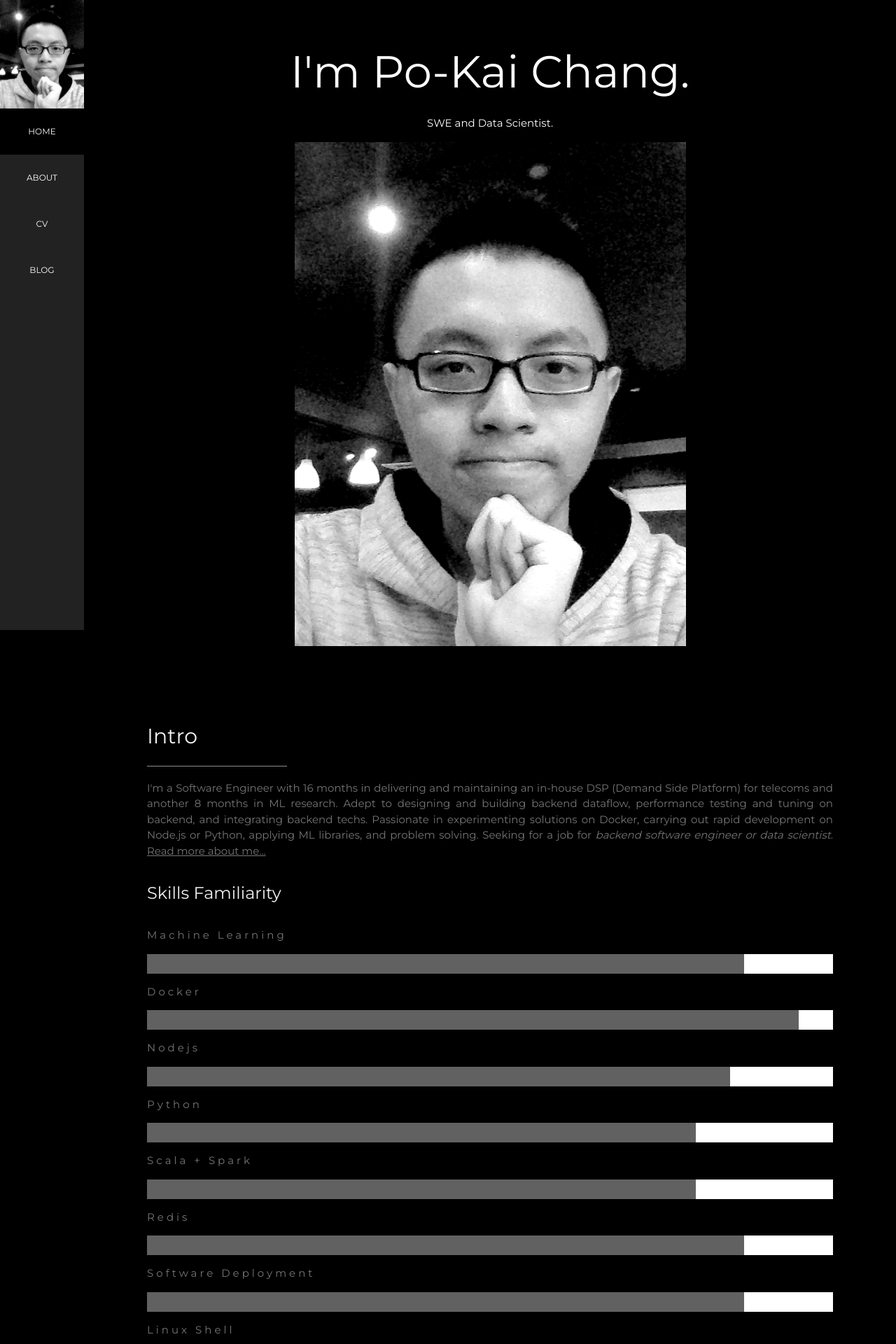
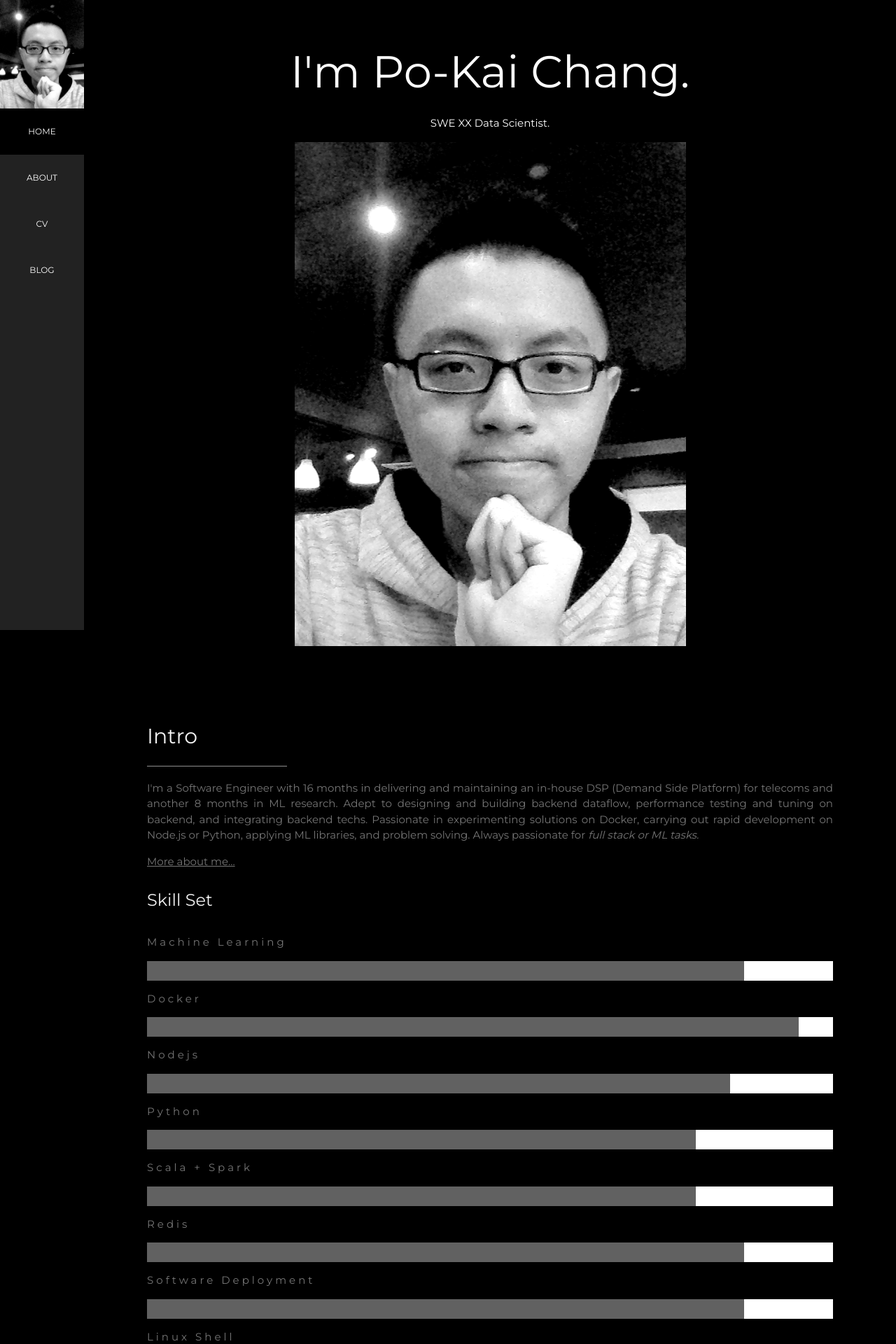
Before and after one commit to LplusKira/LplusKira.github.io, a Jekyll site: the page built from index.html, in a window 1280 px wide. Shown: the top 1920 px of the page at 70% size. Built offline with Jekyll 4.4.1, drawn with Linux system fonts in a browser that asks for light colours.

Commit message:
modify home page's layout

```diff
--- a/_layouts/default.html
+++ b/_layouts/default.html
@@ -1,173 +1,166 @@
 <!DOCTYPE html>
 
-<!-- This page's original prototype is this one: https://www.w3schools.com/w3css/tryit.asp?filename=tryw3css_templates_dark_portfolio&stacked=h
-- It's free to use
-- I'm more than thankful for the original author's sharing
-- 感恩dada 讚嘆dada -->
+<!--Original prototype: https://www.w3schools.com/w3css/tryit.asp?filename=tryw3css_templates_dark_portfolio&stacked=h
+- Free to use
+- Thankful for the original author's sharing
+-->
 
-<!-- Content table:
-- Dress up
-- WT??2
+<!--Body:
 - Non-small-screens Navbar
 - Small-screens Navbar
-- Small-screens Navbar
-- Page Content
- - Header/Home
- - About Section
- - CV Section
- - BLOG Section
+- Main
+== Introduction
+== About Division
+== Footer Division
 -->
 
-
 <html>
+  <head>
     <title>{{ page.title }}</title>
     <meta charset="UTF-8">
-<!-- special gift to mobile -->
+    <!--For small screen dev-->
     <meta name="viewport" content="width=device-width, initial-scale=1">
 
-
-<!-- Dress up
-- Seems like "including libraries" to me -->
     <link rel="stylesheet" href="https://www.w3schools.com/w3css/4/w3.css">
     <link rel="stylesheet" href="https://fonts.googleapis.com/css?family=Montserrat">
     <link rel="stylesheet" href="https://cdnjs.cloudflare.com/ajax/libs/font-awesome/4.7.0/css/font-awesome.min.css">
 
+    <style>
+      body, h1, h2, h3, h4, h5, h6 {
+        font-family: "Montserrat", sans-serif;
+      }
 
-<!-- WT??2
-- Seems like "defining styles" to me-->
-<style>
-body, h1,h2,h3,h4,h5,h6 {font-family: "Montserrat", sans-serif}
-.w3-row-padding img {margin-bottom: 12px}
+      .w3-row-padding img {
+        margin-bottom: 12px;
+      }
+
       /* Set the width of the sidebar to 120px */
-.w3-sidebar {width: 120px;background: #222;}
-/* Add a left margin to the "page content" that matches the width of the sidebar (120px) */
-#main {margin-left: 120px}
-/* Remove margins from "page content" on small screens */
-@media only screen and (max-width: 600px) {#main {margin-left: 0}}
+      .w3-sidebar {
+        width: 120px;
+        background: #222;
+      }
+
+      /* Add a left margin to main that matches the width of the sidebar (120px) */
+      main {
+        margin-left: 120px
+      }
+
+
+      /* Style bars in skillSet */
+      .skillSet .w3-dark-grey {
+        height: 28px;
+      }
+
+      /* Remove margins from main on small screens */
+      @media only screen and (max-width: 600px) {
+        main {
+          margin-left: 0;
+        }
+      }
     </style>
+  </head>
 
 
   <body class="w3-black">
-<!-- Non-small-screens Navbar:
-- Sidebar
-- Hidden on small screens -->
+    <!--Non-small-screens Navbar-->
     <nav class="w3-sidebar w3-bar-block w3-small w3-hide-small w3-center">
       <!-- Avatar image in top left corner -->
-  <img src="/images/hanhanMan2.png" style="width:100%">
-  <a href="#" class="w3-bar-item w3-button w3-padding-large w3-black">
-    <!-- <i class="fa fa-home w3-xxlarge"></i> -->
-    <i class="TODO class"></i>
-    <p>HOME</p>
-  </a>
-  <a href="#about" class="w3-bar-item w3-button w3-padding-large w3-hover-black">
-    <!-- i class="fa fa-user w3-xxlarge"></i> -->
-    <i class="TODO class"></i>
-    <p>ABOUT</p>
-  </a>
-  <a href="/cv" class="w3-bar-item w3-button w3-padding-large w3-hover-black">
-    <i class="TODO class"></i>
-    <p>CV</p>
-  </a>
-  <a href="/blog" class="w3-bar-item w3-button w3-padding-large w3-hover-black">
-    <i class="TODO class"></i>
-    <p>BLOG</p>
-  </a>
+      <img src="/images/hanhanMan2.png" style="width: 100%" alt="Its sad that you cant see my handsome selfie">
+      <a href="#" class="w3-bar-item w3-button w3-padding-large w3-black"><p>HOME</p></a>
+      <a href="#about" class="w3-bar-item w3-button w3-padding-large w3-hover-black"><p>ABOUT</p></a>
+      <a href="/cv" class="w3-bar-item w3-button w3-padding-large w3-hover-black"><p>CV</p></a>
+      <a href="/blog" class="w3-bar-item w3-button w3-padding-large w3-hover-black"><p>BLOG</p></a>
     </nav>
 
-
-<!-- Small-screens Navbar:
-- Hidden on medium and large screens
-- Show up on, say my cell's chrome -->
-<div class="w3-top w3-hide-large w3-hide-medium" id="myNavbar">
+    <!--Small-screens Navbar-->
+    <nav class="w3-top w3-hide-large w3-hide-medium">
       <div class="w3-bar w3-black w3-opacity w3-hover-opacity-off w3-center w3-small">
         <a href="#" class="w3-bar-item w3-button" style="width:25% !important">HOME</a>
         <a href="#about" class="w3-bar-item w3-button" style="width:25% !important">ABOUT</a>
         <a href="/cv" class="w3-bar-item w3-button" style="width:25% !important">CV</a>
         <a href="/blog" class="w3-bar-item w3-button" style="width:25% !important">BLOG</a>
       </div>
-</div>
+    </nav>
 
-
-<!-- Page Content -->
-<div class="w3-padding-large" id="main">
-  <!-- Header/Home -->
+    <!--Main-->
+    <main class="w3-padding-large">
+      <!--Introduction-->
       <header class="w3-container w3-padding-32 w3-center w3-black" id="home">
         <h1 class="w3-jumbo"><span class="w3-hide-small">I'm</span> Po-Kai Chang.</h1>
-    <p>SWE and Data Scientist.</p>
-    <img src="/images/hanhanMan2.png" alt="boy" class="w3-image" max-width="50%" height="auto">
+        <p>SWE XX Data Scientist.</p>
+    	<img src="/images/hanhanMan2.png" class="w3-image" max-width="50%" height="auto" alt="Its sad that you cant see my handsome selfie">
       </header>
 
-  <!-- About Section -->
+      <!--About Division-->
       <div class="w3-content w3-justify w3-text-grey w3-padding-64" id="about">
         <h2 class="w3-text-light-grey">Intro</h2>
         <hr style="width:200px" class="w3-opacity">
-    <p>
-      I'm a Software Engineer with 16 months in delivering and maintaining an in-house DSP (Demand Side Platform) for telecoms and another 8 months in ML research. Adept to designing and building backend dataflow, performance testing and tuning on backend, and integrating backend techs. Passionate in experimenting solutions on Docker, carrying out rapid development on Node.js or Python, applying ML libraries, and problem solving. Seeking for a job for
-      <em> backend software engineer or data scientist</em>.
-      <a href="/cv">Read more about me...</a>
+        <p>I'm a Software Engineer with 16 months in delivering and maintaining an in-house DSP (Demand Side Platform) for telecoms and another 8 months in ML research. Adept to designing and building backend dataflow, performance testing and tuning on backend, and integrating backend techs. Passionate in experimenting solutions on Docker, carrying out rapid development on Node.js or Python, applying ML libraries, and problem solving. Always passionate for <span style="font-style: italic"> full stack or ML tasks.</span>
         </p>
-    <h3 class="w3-padding-16 w3-text-light-grey">Skills Familiarity</h3>
-
+        <a href="/cv">More about me...</a>
+        <h3 class="w3-padding-16 w3-text-light-grey">Skill Set</h3>
+        <div class="skillSet">
           <p class="w3-wide">Machine Learning</p>
           <div class="w3-white">
-      <div class="w3-dark-grey" style="height:28px;width:87%"></div>
+            <div class="w3-dark-grey" style="width:87%"></div>
           </div>
 
           <p class="w3-wide">Docker</p>
           <div class="w3-white">
-      <div class="w3-dark-grey" style="height:28px;width:95%"></div>
+            <div class="w3-dark-grey" style="width:95%"></div>
           </div>
 
           <p class="w3-wide">Nodejs</p>
           <div class="w3-white">
-      <div class="w3-dark-grey" style="height:28px;width:85%"></div>
+            <div class="w3-dark-grey" style="width:85%"></div>
           </div>
 
           <p class="w3-wide">Python</p>
           <div class="w3-white">
-      <div class="w3-dark-grey" style="height:28px;width:80%"></div>
+            <div class="w3-dark-grey" style="width:80%"></div>
           </div>
 
           <p class="w3-wide">Scala + Spark</p>
           <div class="w3-white">
-      <div class="w3-dark-grey" style="height:28px;width:80%"></div>
+            <div class="w3-dark-grey" style="width:80%"></div>
           </div>
 
           <p class="w3-wide">Redis</p>
           <div class="w3-white">
-      <div class="w3-dark-grey" style="height:28px;width:87%"></div>
+            <div class="w3-dark-grey" style="width:87%"></div>
           </div>
 
           <p class="w3-wide">Software Deployment</p>
           <div class="w3-white">
-      <div class="w3-dark-grey" style="height:28px;width:87%"></div>
+            <div class="w3-dark-grey" style="width:87%"></div>
           </div>
 
           <p class="w3-wide">Linux Shell</p>
           <div class="w3-white">
-      <div class="w3-dark-grey" style="height:28px;width:83%"></div>
+            <div class="w3-dark-grey" style="width:83%"></div>
           </div>
 
           <p class="w3-wide">Git</p>
           <div class="w3-white">
-      <div class="w3-dark-grey" style="height:28px;width:78%"></div>
+            <div class="w3-dark-grey" style="width:78%"></div>
           </div>
 
           <p class="w3-wide">AWS EC2</p>
           <div class="w3-white">
-      <div class="w3-dark-grey" style="height:28px;width:70%"></div>
+            <div class="w3-dark-grey" style="width:70%"></div>
           </div>
 
           <p class="w3-wide">Vim + Tmux</p>
           <div class="w3-white">
-      <div class="w3-dark-grey" style="height:28px;width:78%"></div>
+            <div class="w3-dark-grey" style="width:78%"></div>
           </div>
 
           <p class="w3-wide">ELK</p>
           <div class="w3-white">
-      <div class="w3-dark-grey" style="height:28px;width:80%"></div>
-    </div><br>
-
+            <div class="w3-dark-grey" style="width:80%"></div>
+          </div>
+        </div>  <!--End of skillSet-->
+        <br>
 
         <div class="w3-row w3-center w3-padding-16 w3-section w3-light-grey">
           <div class="w3-quarter w3-section">
@@ -190,16 +183,9 @@
             Passion & Joy
           </div>
         </div>
+      </div>  <!--End About Division-->
 
-    <!-- perhaps we need this vv some day??-->
-    <!-- Grid/Pricing tables-->
-
-    <!-- perhaps we need this vv some day?? -->
-    <!-- Testimonials/Endorsement-->
-  </div>
-  <!-- End About Section -->
-
-  <!-- Footer -->
+      <!--Footer Division-->
       <footer class="w3-content w3-padding-64 w3-text-grey w3-xlarge">
 
         <a href="https://www.facebook.com/profile.php?id=100000153320903" target="_blank">
@@ -211,11 +197,11 @@
         <a href="https://www.linkedin.com/in/po-kai-chang-492b4a67/" target="_blank">
           <i class="fa fa-linkedin w3-hover-opacity"></i>
         </a>
+        <a href="https://github.com/LplusKira" target="_blank">
+          <i class="fa fa-github w3-hover-opacity"></i>
+        </a>
         <p class="w3-medium">Biggest thanks to <a href="https://www.w3schools.com/w3css/default.asp" target="_blank" class="w3-hover-text-green">w3.css</a></p>
-  </footer>
-  <!-- End footer -->
-
-<!-- END PAGE CONTENT -->
-</div>
+      </footer>  <!--End Footer Division-->
+    </main>
   </body>
 </html>
--- a/index.html
+++ b/index.html
@@ -1,8 +1,7 @@
 ---
 layout: default
-title: LplusKira
+title: Po-Kai Chang's Home Page
 ---
 <div class="soqqr">
-    <h1>Hi there, I'm Po-Kai Chang!</h1>
     <p> I'm a Software Engineer with 16 months in delivering and maintaining an in-house DSP (Demand Side Platform) for telecoms and another 8 months in ML research. Adept to designing and building backend dataflow, performance testing and tuning on backend, and integrating backend techs. Passionate in experimenting solutions on Docker, carrying out rapid development on Node.js or Python, applying ML libraries, and problem solving. Seeking for a job for <em>backend software engineer or data scientist</em>.  <a href="/cv">Read more about me...</a></p>
 </div>
```
Lines whose indentation alone changed are shown as unchanged.
